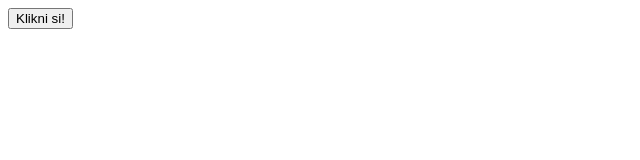
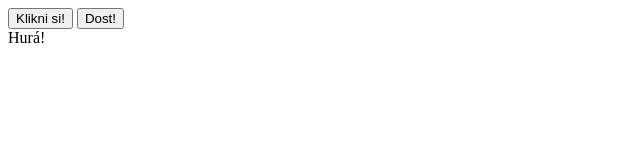
Before and after one commit to LukasR10/cviceni-3ep-sk1-javascript-uvod, a plain HTML site: page index.html in a window 1280 px wide. Both pictures are taken after a click on the button "Klikni si!". Shown: the whole page, without its empty margins (0-640 px from the left). Drawn offline with Linux system fonts and the light colour scheme.

Commit message:
Interakce s prvky na stránce

```diff
--- a/index.html
+++ b/index.html
@@ -7,6 +7,8 @@
 </head>
 <body>
     <button onclick="kliknulJsem()">Klikni si!</button>
+    <button onclick="uzStaci()">Dost!</button>
+    <div id="reakce"></div>
 
     <script src="script/uvod.js"></script>
 </body>
--- a/script/uvod.js
+++ b/script/uvod.js
@@ -1,3 +1,7 @@
 function kliknulJsem() {
-    console.log("Kliknul jsi");
+    document.getElementById("reakce").innerHTML += "Hurá! ";
 }
+
+function uzStaci() {
+    document.getElementById("reakce").innerHTML = "";
+}
```
